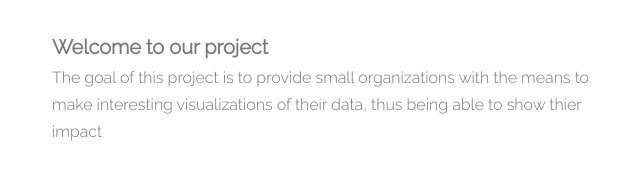
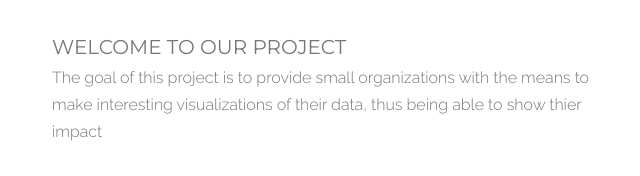
Before and after one commit to sflak/Basic-sass-setup, a website: page index.html in a window 1280 px wide. Shown: the whole page, without its empty margins (18-658 px from the left). Drawn offline with nearby package versions, Linux system fonts and the light colour scheme.

Commit message:
edit header styles

```diff
--- a/sass/layout/_header.scss
+++ b/sass/layout/_header.scss
@@ -1,5 +1,8 @@
 h1 {
+    font-family: 'Montserrat', sans-serif;
+    font-weight: 400;
     font-size: 2rem;
+    text-transform: uppercase;
 }
 p {
     font-size: 1.6rem;
```
Also changed, not shown: css/styles.css.
